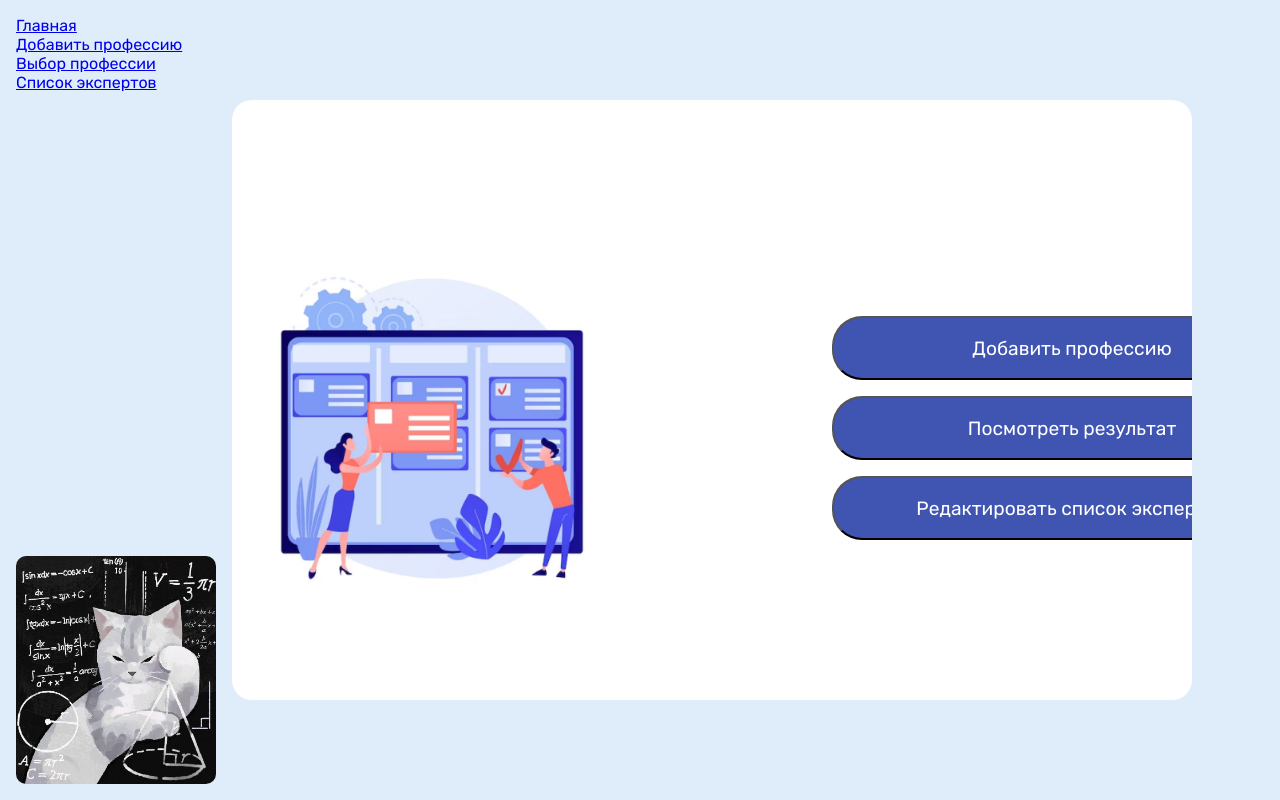
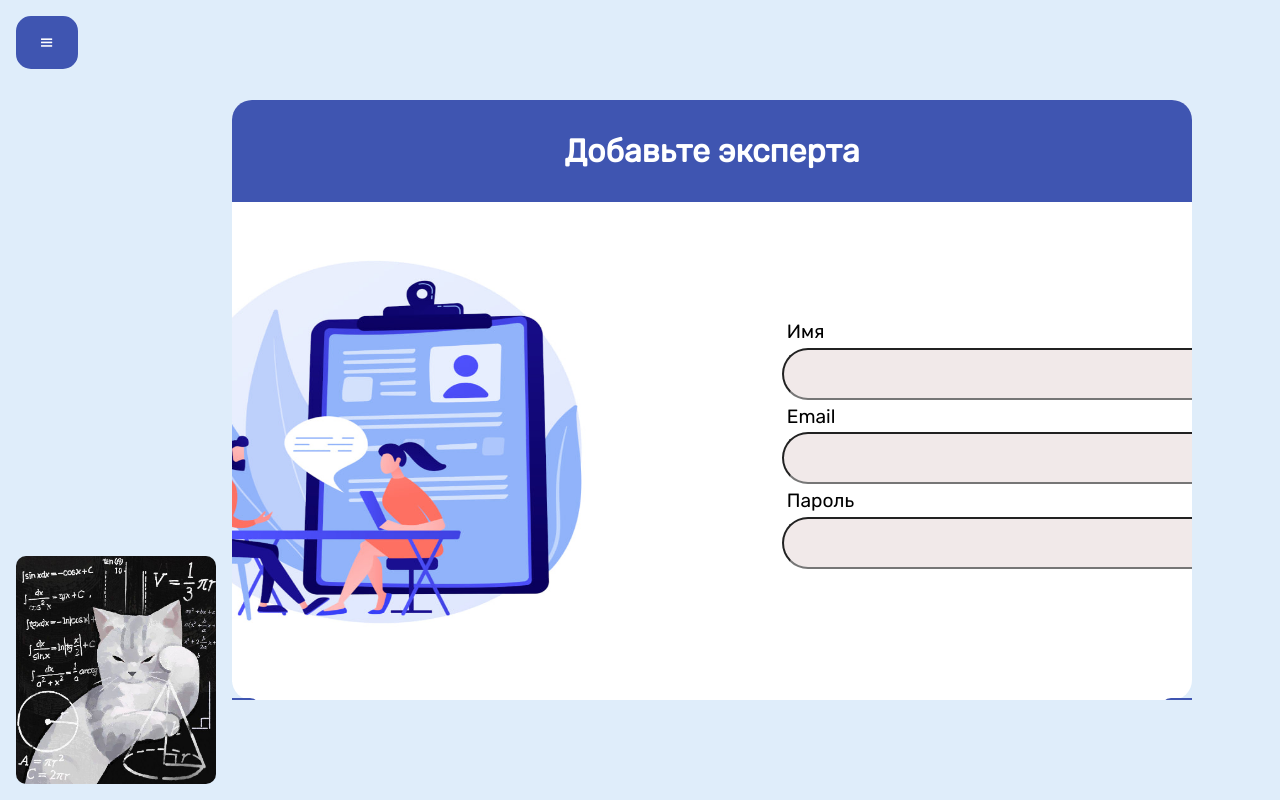
Before and after one commit to dudosyka/opd-professional-score-front, a Vue app: page /expert/add in a window 1280 px wide. Before the commit this address led to /. Built offline with nearby package versions, Linux system fonts and the light colour scheme; sample sign-in values are in the browser's storage.

Commit message:
Manage experts. api resolver fix.

```diff
--- a/src/App.vue
+++ b/src/App.vue
@@ -2,12 +2,15 @@
   <PopUp></PopUp>
   <main class="main">
     <div class="sidebar">
+      <details>
+        <summary></summary>
         <nav class="menu">
           <router-link to="/">Главная</router-link>
           <router-link to="/profession/add">Добавить профессию</router-link>
           <router-link to="/profession">Выбор профессии</router-link>
           <router-link to="/expert">Список экспертов</router-link>
         </nav>
+      </details>
       <img class="logo" alt="logo" src="./assets/logo.jpg">
     </div>
     <router-view />
@@ -32,6 +35,11 @@ export default {
   padding: 0;
   font-family: Rubik,serif;
 }
+:root {
+  --primColor: #3F55B1;
+  --secoColor: #FFFFFF;
+  --cornerRad: 15px;
+}
 body {
   background-color: #DFEDFA;
 }
@@ -50,9 +58,66 @@ body {
 .menu {
   display: flex;
   flex-direction: column;
+  background-color: white;
+  padding: 1rem;
+  border-radius: 1rem;
+}
+.menu a {
+  border-bottom: 2px solid rgba(0, 0, 0, 0.1);
+  text-decoration: none;
+  text-align: center;
+  transition: filter 200ms linear 0s;
 }
 .logo {
   max-width: 200px;
   border-radius: 10px;
 }
+
+summary {
+  writing-mode: vertical-lr;
+  text-align: center;
+  padding: 1rem;
+  padding-left: 1.2rem;
+  width: 23px;
+  height: 17px;
+  background-color: var(--primColor);
+  border: 2px solid var(--primColor);
+  border-radius: var(--cornerRad);
+  color: var(--secoColor);
+  cursor: pointer;
+  user-select: none;
+  outline: none;
+  transition: transform 200ms ease-in-out 0s;
+}
+summary::before,
+summary::after {
+  position: static;
+  top: 0;
+  left: 0;
+}
+summary::before {
+  content: "";
+}
+summary::after {
+  content: "III";
+  letter-spacing: -1px;
+}
+summary:hover {
+  transform: scale(1.1);
+}
+summary::marker {
+  font-size: 0;
+}
+summary::-webkit-details-marker {
+  display: none;
+}
+details[open] .menu {
+  animation-name: menuAnim;
+}
+details[open] summary::before {
+  content: "X";
+}
+details[open] summary::after {
+  content: "";
+}
 </style>
--- a/src/api/api.conf.js
+++ b/src/api/api.conf.js
@@ -1,4 +1,4 @@
 export default {
-    // url: "https://api.opd.dudosyka.ru"
-    url: "http://localhost:3000"
+    url: "https://api.opd.dudosyka.ru"
+    // url: "http://localhost:3000"
 }
--- a/src/api/exceptions/failed-request.exception.js
+++ b/src/api/exceptions/failed-request.exception.js
@@ -4,12 +4,14 @@ export class FailedRequestException extends Error {
     method = "";
     data = {};
     bearer = "";
-    constructor(fullPath, endpoint, method, data, bearer) {
+    statusCode = 0;
+    constructor(fullPath, endpoint, method, data, bearer, statusCode) {
         super();
         this.fullPath = fullPath;
         this.endpoint = endpoint;
         this.method = method;
         this.data = data;
         this.bearer = bearer;
+        this.statusCode = statusCode;
     }
 }
--- a/src/api/utils/api-resolver.util.js
+++ b/src/api/utils/api-resolver.util.js
@@ -22,23 +22,25 @@ export class ApiResolverUtil {
             }
        }).then(res => {
            return res.data;
-       }).catch(() => {
-           throw new FailedRequestException(url, this.endpoint, method, data, null);
+       }).catch(err => {
+           throw new FailedRequestException(url, this.endpoint, method, data, null, err.response.status);
        })
     }
 
     request(method, path, data) {
-        const url = `${apiConf.url}/${this.endpoint}/path`;
-        return axios({
+        const url = `${apiConf.url}/${this.endpoint}/${path}`;
+        const options = {
             method,
             url,
-            data,
             headers: {
                 'Content-Type': 'application/json',
                 'Authorization': `Bearer ${this.bearer}`
             }
-        }).then(res => res.data).catch(() => {
-            throw new FailedRequestException(url, this.endpoint, method, data, this.bearer);
+        };
+        if (data)
+            options.data = data;
+        return axios(options).then(res => res.data).catch(err => {
+            throw new FailedRequestException(url, this.endpoint, method, data, this.bearer, err.response.status);
         })
     }
 }
--- a/src/router/index.js
+++ b/src/router/index.js
@@ -3,7 +3,7 @@ import { createRouter, createWebHistory } from 'vue-router'
 import ProfessionView from "@/views/ProfessionListView.vue";
 import LoginView from "@/views/LoginView.vue";
 import MainView from "@/views/MainView.vue";
-import AddExpertView from "@/views/AddExpertView.vue";
+import AddExpertView from "@/views/ManageExpertView.vue";
 import ExpertListView from "@/views/ExpertListView.vue";
 import ChoiseView from "@/views/ChoiseView.vue";
 import ProfessionCreateView from "@/views/ProfessionCreateView.vue";
@@ -42,20 +42,20 @@ const routes = [
     meta: { needAuth: true }
   },
   {
-    path: '/expert',
-    name: 'expert',
+    path: '/expert/add',
+    name: 'expert create',
     component: AddExpertView,
     meta: {needAuth: true}
   },
   {
-    path: '/expertlist',
-    name: 'expertlist',
+    path: '/expert',
+    name: 'expert list',
     component: ExpertListView,
     meta: {needAuth: true}
   },
   {
-    path: '/choise',
-    name: 'choise',
+    path: '/choose',
+    name: 'choose',
     component: ChoiseView,
     meta: {needAuth: true}
   }
--- a/src/store/index.js
+++ b/src/store/index.js
@@ -52,11 +52,14 @@ export default createStore({
       const professionModel = new ProfessionModel();
       commit('setSelectedProfession', await professionModel.getOne(professionId));
     },
-    async showPopUp({commit}, popUpData) {
-      commit('showPopUp', popUpData);
-      setTimeout(() => {
-        commit('closePopUp');
-      }, 1500);
+    showPopUp({commit}, popUpData) {
+      return new Promise(resolve => {
+        commit('showPopUp', popUpData);
+        setTimeout(() => {
+          commit('closePopUp');
+          resolve(true)
+        }, 1500);
+      });
     }
   },
   modules: {
--- a/src/views/AddExpertView.vue
+++ /dev/null
@@ -1,96 +0,0 @@
-<template>
-
-  <modal-container show-header="true" header-title="Добавьте эксперта">
-    <div class="content">
-      <div class="mainBlock">
-      <img class="img" src="../assets/add_expert.jpg">
-      <div class="inputs">
-        <span class="defaultText">Имя</span>
-        <input type="text" required="required" class="default">
-        <span class="defaultText">Email</span>
-        <input type="text" required="required" class="default">
-        <span class="defaultText">Пароль</span>
-        <input type="password" required="required" class="default">
-      </div>
-      </div>
-      <div class="buttons">
-        <small-button>Назад</small-button>
-        <small-button>Добавить</small-button>
-      </div>
-    </div>
-
-
-  </modal-container>
-<!--    <div class="block">-->
-<!--      <div class="bar"><h1>Добавьте эксперта</h1></div>-->
-<!--      <img class="image" src="../assets/add_expert.jpg">-->
-<!--      <button class="back">Назад</button>-->
-<!--      <div class="center">-->
-<!--        <form>-->
-<!--          <div class="inputbox">-->
-<!--            <input type="text" required="required">-->
-<!--            <span>Имя</span>-->
-<!--          </div>-->
-<!--          <div class="inputbox">-->
-<!--            <input type="text" required="required">-->
-<!--            <span>Email</span>-->
-<!--          </div>-->
-<!--          <div class="inputbox">-->
-<!--            <input type="password" required="required">-->
-<!--            <span>Password</span>-->
-<!--          </div>-->
-<!--          <button>Добавить</button>-->
-<!--        </form>-->
-<!--      </div>-->
-<!--    </div>-->
-
-</template>
-
-<script>
-import SmallButton from "@/components/SmallButton.vue";
-import ModalContainer from "@/components/Modal.vue";
-
-export default {
-  name: "AddExpert",
-  components: {ModalContainer, SmallButton}
-}
-</script>
-
-<style scoped>
-.buttons{
-  display: flex;
-  flex-direction: row;
-  justify-content: space-between;
-}
-.img{
-  width: 30rem;
-  height: 30rem;
-}
-.inputs{
-  display: flex;
-  flex-direction: column;
-  justify-content: center;
-  justify-items: center;
-  justify-self: center;
-}
-.default{
-  width: 30rem;
-  height: 2rem;
-  border-radius: 100px;
-  font-family: Rubik;
-  font-size: 1.2rem;
-  background-color: #f1e9e9;
-  padding: 0.5rem;
-
-}
-.defaultText{
-  font-family: Rubik;
-  font-size: 1.2rem;
-  margin: 0.3rem;
-}
-.mainBlock{
-  display: flex;
-  flex-direction: row;
-  gap: 10rem;
-}
-</style>
--- a/src/views/ExpertListView.vue
+++ b/src/views/ExpertListView.vue
@@ -1,19 +1,30 @@
 <template>
 <modal-container header-title="Список экспертов" show-header="true">
 <div class="content">
-  <table><tb><td><tr>
-    <th class="th-left">Эксперт</th>
-    <th class="th">Email</th>
-    <th class="th-right">подтверждение</th>
-  </tr>
-    <tr><th class="th-left"></th><th class="th"></th><th class="th-right"><small-button>Изменить</small-button></th></tr>
-    <tr><th class="th-left"></th><th class="th"></th><th class="th-right"><small-button>Изменить</small-button></th></tr>
-    <tr><th class="th-left"></th><th class="th"></th><th class="th-right"><small-button>Изменить</small-button></th></tr>
-    <tr><th class="th-left"></th><th class="th"></th><th class="th-right"><small-button>Изменить</small-button></th></tr>
-    <tr><th class="th-left"></th><th class="th"></th><th class="th-right"><small-button>Изменить</small-button></th></tr>
-    <tr><th class="th-left"></th><th class="th"></th><th class="th-right"><small-button>Изменить</small-button></th></tr>
-    <tr><th class="th-left"></th><th class="th"></th><th class="th-right"><small-button>Изменить</small-button></th></tr>
-    <tr><th class="th-last-left"></th><th class="th-last"></th><th class="th-right-last"></th></tr></td></tb>
+  <table>
+    <tb>
+      <td>
+        <tr>
+          <th class="th-left">Эксперт</th>
+          <th class="th">Email</th>
+          <th class="th-right"></th>
+        </tr>
+        <tr v-for="(expert, key) in experts">
+          <th class="th-left">
+            {{ expert.name }}
+          </th>
+          <th class="th">
+            {{ expert.login }}
+          </th>
+          <th class="th-right">
+            <div class="table-cell">
+              <small-button @click="edit(key)">Изменить</small-button>
+              <small-button @click="remove(key)">Удалить</small-button>
+            </div>
+          </th>
+        </tr>
+      </td>
+    </tb>
   </table>
   <div class="buttons">
     <small-button>Назад</small-button>
@@ -26,9 +37,38 @@
 <script>
 import ModalContainer from "@/components/Modal.vue";
 import SmallButton from "@/components/SmallButton.vue";
+import {UserModel} from "@/api/models/user.model";
 export default {
   name: "ExpertListView",
-  components: {ModalContainer,SmallButton}
+  components: {ModalContainer,SmallButton},
+  data() {
+    return {
+      experts: [],
+      userModel: null,
+    }
+  },
+  created() {
+    this.userModel = new UserModel();
+    this.syncExpertList();
+  },
+  methods: {
+    async syncExpertList() {
+      this.experts = await this.userModel.getAll();
+    },
+    edit(key) {
+      this.$store.commit('setSelectedExpert', this.experts[key])
+      this.$router.push('/expert/add');
+    },
+    remove(key) {
+      this.userModel.delete(this.experts[key].id).then(() => {
+        this.$store.dispatch('showPopUp', { success: true, text: 'Эксперт успешно удален!' });
+        this.syncExpertList()
+      }).catch(err => {
+        console.error({...err});
+        this.$store.dispatch('showPopUp', { success: false, text: "Ошибка!" });
+      });
+    }
+  }
 }
 </script>
 
@@ -81,5 +121,8 @@ table{
   height: 1.9rem;
   border-bottom: 2px gray solid;
 }
-
+.table-cell {
+  display: flex;
+  flex-direction: row;
+}
 </style>
--- /dev/null
+++ b/src/views/ManageExpertView.vue
@@ -0,0 +1,120 @@
+<template>
+  <modal-container :show-header="true" :header-title="expertOnEdit ? 'Редактирование эксперта' : 'Добавьте эксперта'">
+    <div class="content">
+      <div class="mainBlock">
+        <img class="img" src="../assets/add_expert.jpg">
+        <div class="inputs">
+          <span class="defaultText">Имя</span>
+          <input v-model="expert.name" type="text" required="required" class="default">
+          <span class="defaultText">Email</span>
+          <input v-model="expert.login" type="text" required="required" class="default">
+          <small-button @click="editPassword = !editPassword" v-if="expertOnEdit">{{ !editPassword ? 'Изменить пароль' : 'Отмена' }}</small-button>
+          <template v-if="editPassword || !expertOnEdit">
+            <span class="defaultText">{{ expertOnEdit ? 'Новый пароль' : 'Пароль' }}</span>
+            <input v-model="expert.password" type="password" required="required" class="default">
+          </template>
+        </div>
+      </div>
+      <div class="buttons">
+        <small-button>Назад</small-button>
+        <small-button @click="save">{{ expertOnEdit ? 'Сохранить' : 'Добавить' }}</small-button>
+      </div>
+    </div>
+  </modal-container>
+</template>
+
+<script>
+import SmallButton from "@/components/SmallButton.vue";
+import ModalContainer from "@/components/Modal.vue";
+import {UserModel} from "@/api/models/user.model";
+
+export default {
+  name: "AddExpert",
+  components: {ModalContainer, SmallButton},
+  data() {
+    return {
+      expertOnEdit: false,
+      editPassword: false,
+      expert: {
+        name: "",
+        login: "",
+        password: "",
+      }
+    }
+  },
+  async created() {
+    const expertOnEdit = this.$store.getters.getSelectedExpert;
+    if (expertOnEdit) {
+      this.expertOnEdit = true;
+      this.expert = expertOnEdit;
+      this.expert.password = "";
+    }
+  },
+  methods: {
+    save() {
+      const user = new UserModel();
+      if (this.expertOnEdit) {
+        const { id, ...data } = this.expert;
+        user.update(id, data).then(() => {
+          this.$store.dispatch('showPopUp', { success: true, text: "Данные эксперта успешно изменены!" });
+          this.$router.push('/expert');
+        }).catch(err => {
+          if (err.statusCode === 409)
+            this.$store.dispatch('showPopUp', { success: false, text: "Ошибка! Неуникальный email!" })
+          else
+            this.$store.dispatch('showPopUp', { success: false, text: "Ошибка! Данные не сохранены!" })
+        });
+      } else {
+        user.create(this.expert).then(() => {
+          this.$store.dispatch('showPopUp', { success: true, text: "Эксперт успешно создан!" });
+          this.$router.push('/expert');
+        }).catch(err => {
+          if (err.statusCode === 409)
+            this.$store.dispatch('showPopUp', { success: false, text: "Ошибка! Неуникальный email!" })
+          else
+            this.$store.dispatch('showPopUp', { success: false, text: "Ошибка! Данные не сохранены!" })
+        });;
+      }
+    }
+  }
+}
+</script>
+
+<style scoped>
+.buttons{
+  display: flex;
+  flex-direction: row;
+  justify-content: space-between;
+}
+.img{
+  width: 30rem;
+  height: 30rem;
+}
+.inputs{
+  display: flex;
+  flex-direction: column;
+  justify-content: center;
+  justify-items: center;
+  justify-self: center;
+}
+.default{
+  width: 30rem;
+  height: 2rem;
+  border-radius: 100px;
+  font-family: Rubik;
+  font-size: 1.2rem;
+  background-color: #f1e9e9;
+  padding: 0.5rem;
+
+}
+.defaultText{
+  font-family: Rubik;
+  font-size: 1.2rem;
+  margin: 0.3rem;
+}
+.mainBlock{
+  display: flex;
+  flex-direction: row;
+  gap: 10rem;
+}
+</style>
```
Lines whose indentation alone changed are shown as unchanged.
